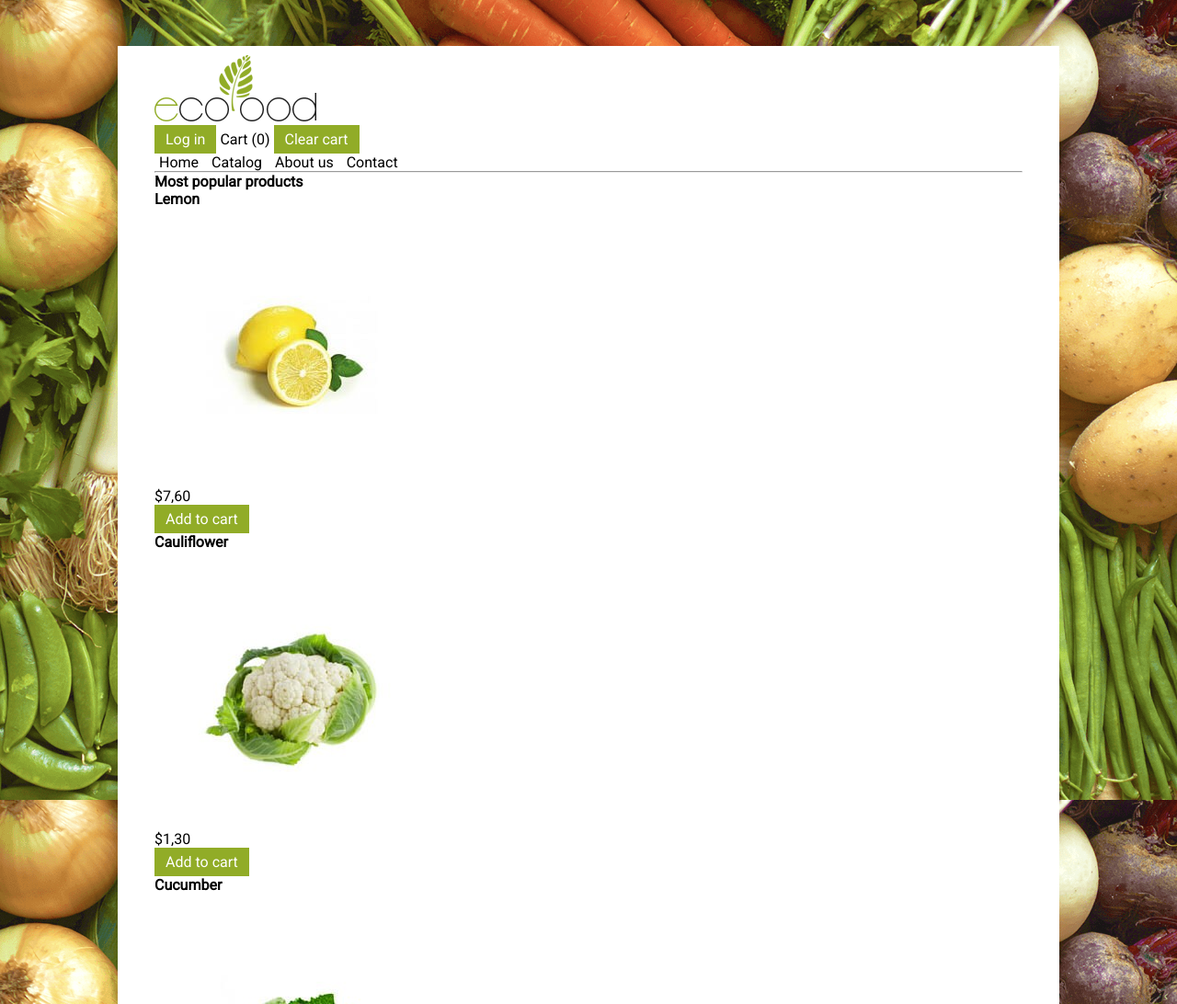
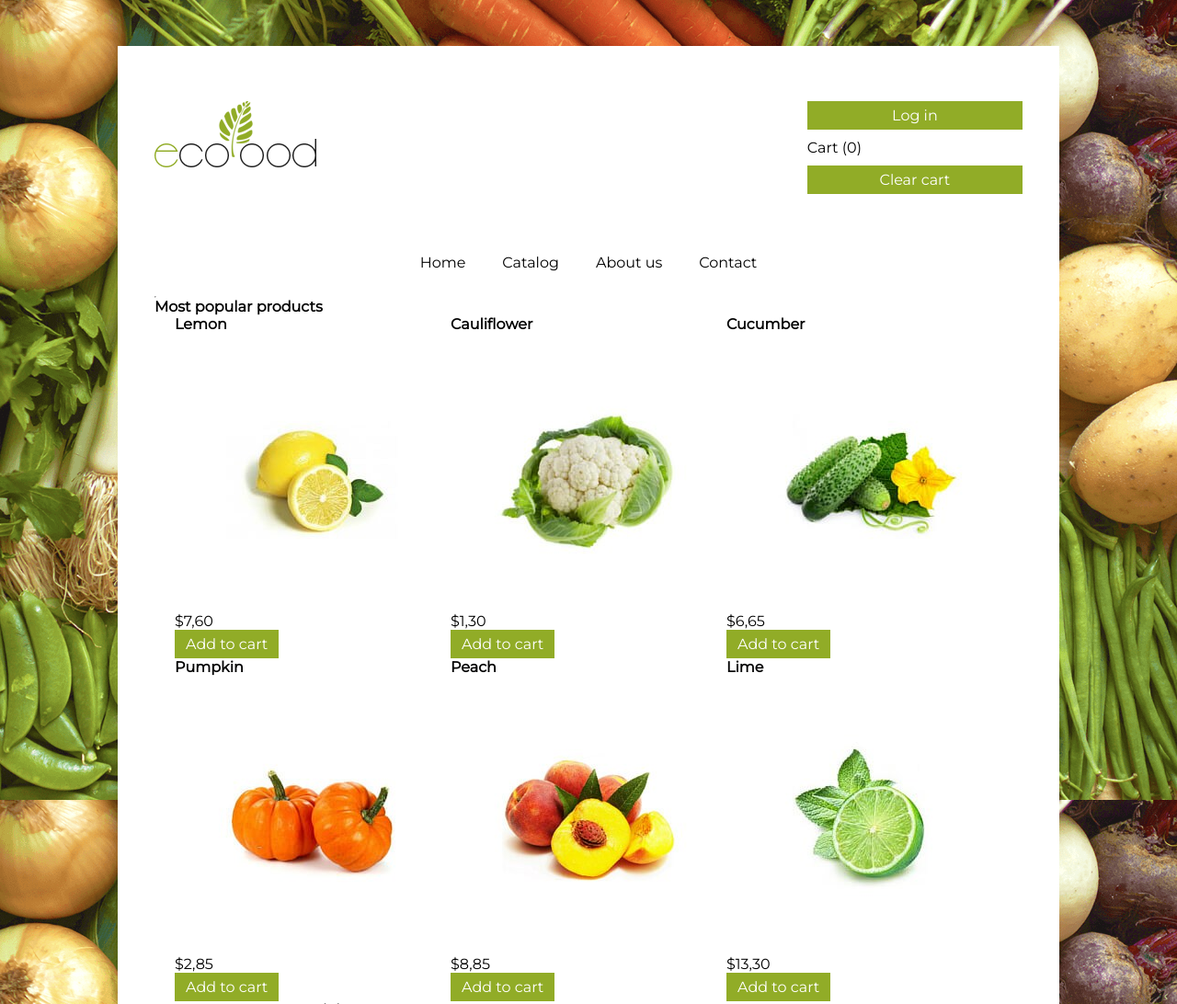
Before and after one commit to KhrystynaDav/EccoFood, a plain HTML site: page index.html in a window 1280 px wide. Shown: the top 1092 px of the page at 92% size. Drawn offline with Linux system fonts and the light colour scheme.

Commit message:
styled header

```diff
--- a/css/styles.css
+++ b/css/styles.css
@@ -1,54 +1,96 @@
-*{
+* {
 	margin: 0;
 	padding: 0;
+
+	font-family: 'Roboto', sans-serif;
 	font-family: 'Montserrat', sans-serif;
-font-family: 'Roboto', sans-serif;
 	font-size: 16px;
 }
-a {
+
+a{
 	text-decoration: none;
 }
+
 body {
 	background: url(../img/bg.png) no-repeat center;
 	background-size: cover;
 	background-attachment: fixed;
 }
-.wrapper
-{
-	background: center;
-	background-color :white;
+h2 {
+width: 100%;
+}
+
+.wrapper {
+	background-color: white;
 	margin: 50px 10%;
-	max-width: 2400px;
-	padding: 10px 40px;
+	max-width: 1024px;
+	padding: 60px 40px;
+
 }
+
 .button {
-	background: #91ac27;
+	background-color: #91ac27;
     border: none;
     padding: 6px 12px;
     color: white;
-	transition:all 0.5s;
+    transition: all 0.5s;
     cursor: pointer;
+    text-align: center;
 }
+
 .button:hover {
 	background-color: #629c16;
 	transition: all 0.5s;
 }
-a {
+
+.link{
 	color: black;
-	transition:all 0.5s;
+	transition: all 0.5s;
+	margin:10px 0;
 }
 
-.link:hover {
+.link:hover{
 	color: #91ac27;
-transition:all 0.5s;
+	transition: all 0.5s;
 }
-nav a {
-border-bottom: 2px solid transition;
+
+nav > a{
+	border-bottom: 2px solid transparent;
 	padding: 15px 5px;
-transition:all 0.5s;
+	transition: all 0.5s;
 }
-nav a:hover{
+nav > .link {
+	 margin-left: 15px;
+	 margin-right: 15px;
+}
+
+nav > a:hover {
 	border-bottom: 2px solid #91ac27;
-padding: 15px 5px;
-transition:all 0.5s;
+    transition: all 0.5s;
+
 }
+nav {
+	display: flex;
+	justify-content: center;
+	width: 100%;
+	margin-top: 40px;
+
+}
+header {
+	display: flex;
+	flex-wrap: wrap;
+	justify-content: space-between;
+}
+header > section {
+	display: flex;
+	flex-direction: column;
+flex-grow: 1;
+}
+header > a {
+flex-grow: 4;
+}
+.product {
+	display: flex;
+	flex-wrap: wrap;
+	justify-content: center;
+}
```
Also changed, not shown: index.html (+1 -0 lines). Lines whose indentation alone changed are shown as unchanged.
